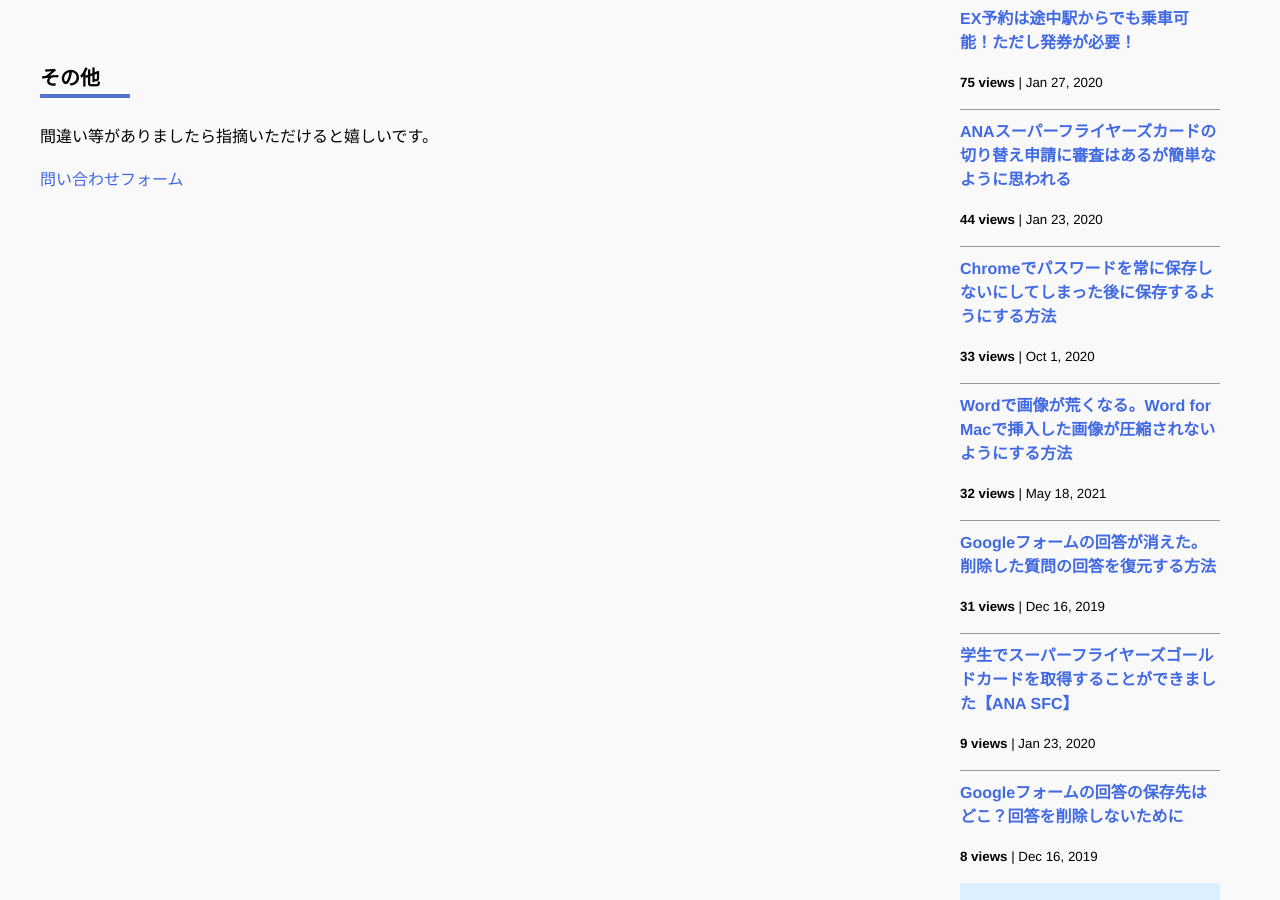
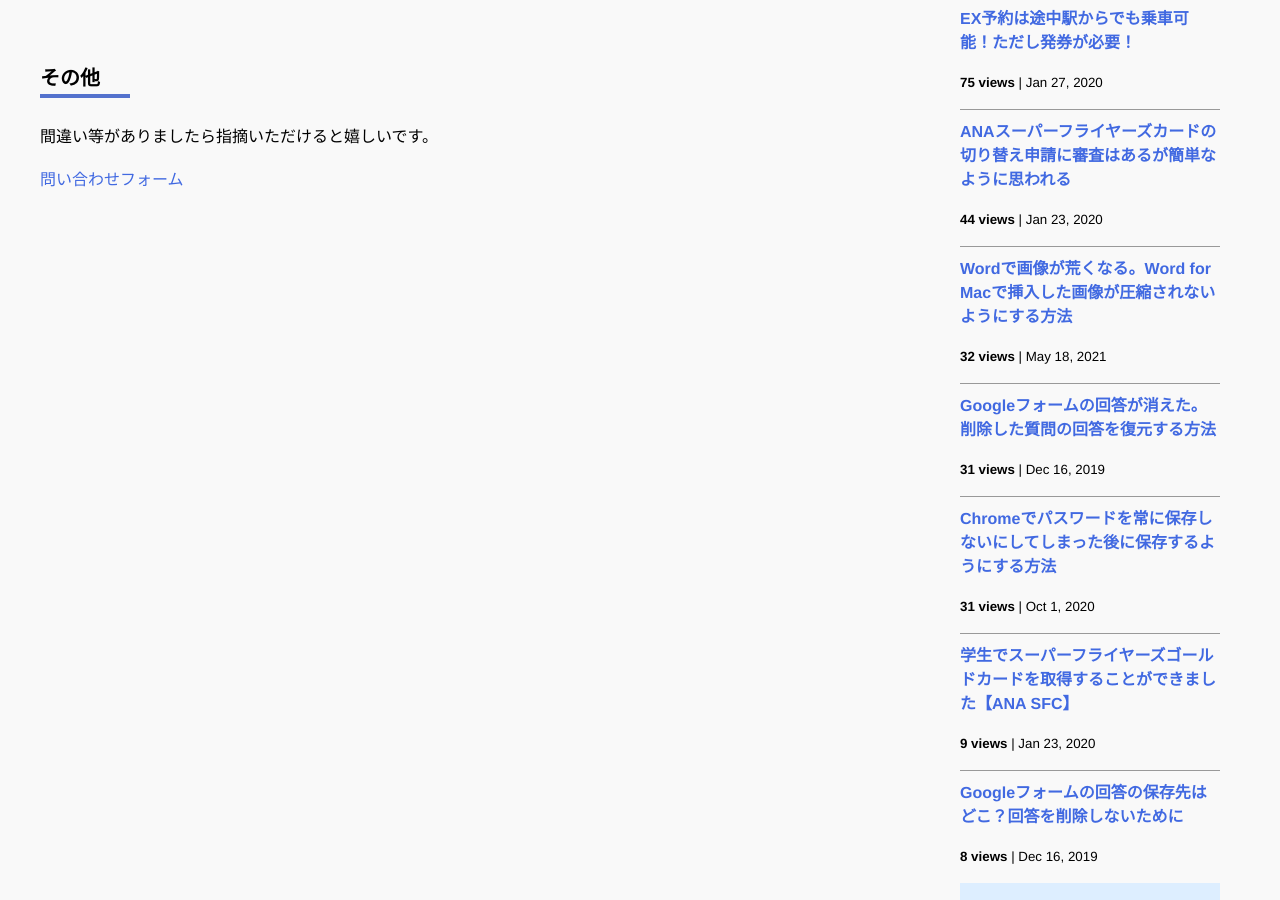
Before and after one commit to iwanaminami/shoyaiwaname, a Jekyll site: the page built from about.markdown, in a window 1280 px wide and 900 px high, scrolled down 878 px. Built offline with Jekyll 4.4.1, drawn with Linux system fonts in a browser that asks for light colours; nearby versions of some CDN libraries; comment, search, counter and statistics services are not loaded.

Commit message:
chore(ga): update _data/popularposts.yml 20260511-0052

```diff
--- a/_data/popularposts.yml
+++ b/_data/popularposts.yml
@@ -3,12 +3,12 @@ side:
     url: "/2020/01/27/ex-rideontheway.html"
   - view: 44
     url: "/2020/01/23/sfc-judge.html"
-  - view: 33
-    url: "/2020/10/01/googlepassword.html"
   - view: 32
     url: "/2021/05/18/image-compression-word.html"
   - view: 31
     url: "/2019/12/16/restore-googleform.html"
+  - view: 31
+    url: "/2020/10/01/googlepassword.html"
   - view: 10
     url: "/"
   - view: 9
```
